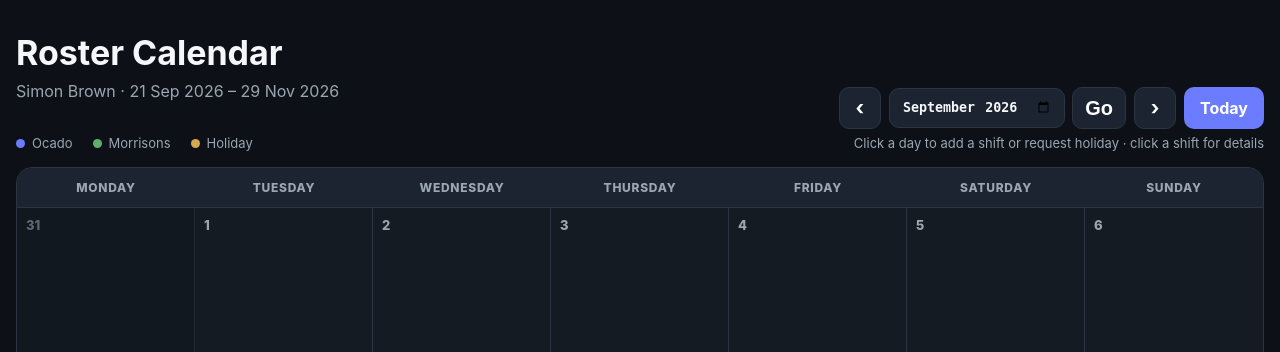
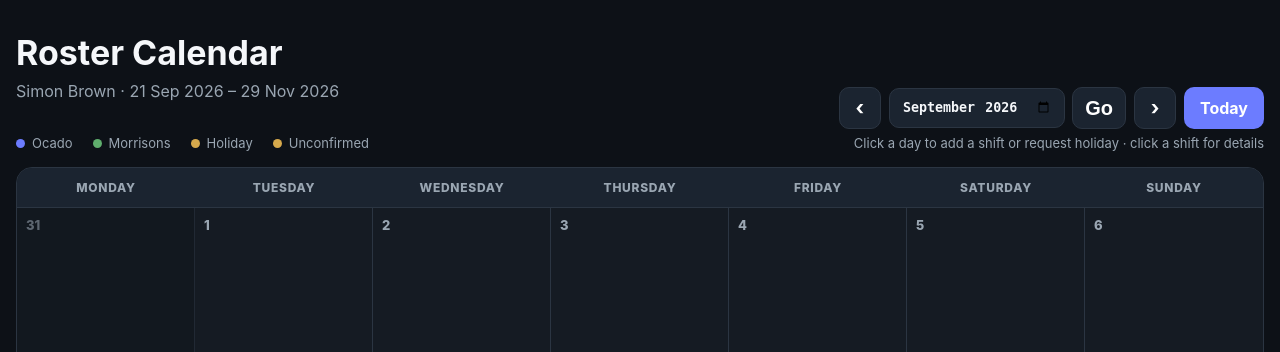
Before and after one commit to dippa1982/roster_app, a Flask app: page /calendar in a window 1280 px wide. Shown: the part 71-423 px from the top of the page. Run offline with Flask 3, Linux system fonts and the light colour scheme.

Commit message:
Add files via upload

```diff
--- a/app.py
+++ b/app.py
@@ -87,6 +87,14 @@ class HolidayRequest(db.Model):
     created_at = db.Column(db.DateTime, default=datetime.utcnow, nullable=False)
 
 
+class UnconfirmedShift(db.Model):
+    """Shift shown in MiOcado but not yet confirmed on the official roster."""
+    id = db.Column(db.Integer, primary_key=True)
+    shift_date = db.Column(db.Date, nullable=False, unique=True)
+    source_filename = db.Column(db.String(255), nullable=True)
+    created_at = db.Column(db.DateTime, default=datetime.utcnow, nullable=False)
+
+
 
 def migrate_schema():
     """Safely add the small schema changes used by the newer features.
@@ -109,6 +117,7 @@ def migrate_schema():
     # Existing installations will not have the holiday_request table.
     # create(checkfirst=True) leaves an existing table untouched.
     HolidayRequest.__table__.create(bind=db.engine, checkfirst=True)
+    UnconfirmedShift.__table__.create(bind=db.engine, checkfirst=True)
 
     # Holiday entries in older imports had no hours because the PDF only
     # prints the word "Holiday". In this roster a holiday is paid as the
@@ -290,6 +299,22 @@ def parse_roster(pdf_path):
         "shifts": shifts,
     }
 
+def parse_unconfirmed_roster(pdf_path):
+    """Read UNCONFIRMED_SHIFTS metadata from the generated MiOcado PDF."""
+    doc = fitz.open(pdf_path)
+    found = set()
+    for page in doc:
+        page_text = page.get_text()
+        for match in re.finditer(r"UNCONFIRMED_SHIFTS:\s*([^\n\r]+)", page_text):
+            for raw in re.findall(r"\d{4}-\d{2}-\d{2}", match.group(1)):
+                try:
+                    found.add(datetime.strptime(raw, "%Y-%m-%d").date())
+                except ValueError:
+                    pass
+    doc.close()
+    return sorted(found)
+
+
 def load_settings():
     defaults = {
         "hourly_rate": None,
@@ -380,7 +405,7 @@ def serialise_shifts(shifts):
         } for s in shifts
     })
 
-def build_calendar_data(shifts, year, month, holiday_requests=None):
+def build_calendar_data(shifts, year, month, holiday_requests=None, unconfirmed_shifts=None):
     """Build a Monday-first calendar grid for the requested month."""
     cal = pycalendar.Calendar(firstweekday=0)  # Monday
     weeks = []
@@ -391,6 +416,9 @@ def build_calendar_data(shifts, year, month, holiday_requests=None):
     requests_by_date = {}
     for req in (holiday_requests or []):
         requests_by_date.setdefault(req.request_date, []).append(req)
+    unconfirmed_by_date = {}
+    for item in (unconfirmed_shifts or []):
+        unconfirmed_by_date.setdefault(item.shift_date, []).append(item)
 
     for week in cal.monthdatescalendar(year, month):
         cells = []
@@ -401,6 +429,7 @@ def build_calendar_data(shifts, year, month, holiday_requests=None):
                 "is_today": day_value == today,
                 "events": by_date.get(day_value, []),
                 "holiday_requests": requests_by_date.get(day_value, []),
+                "unconfirmed_shifts": unconfirmed_by_date.get(day_value, []),
             })
         weeks.append(cells)
     return weeks
@@ -414,7 +443,9 @@ def month_offset(year, month, offset):
 def calendar_context(roster, shifts, year, month):
     requests = HolidayRequest.query.filter_by(roster_id=roster.id).all()
     month_requests = [r for r in requests if r.request_date.year == year and r.request_date.month == month]
-    calendar_weeks = build_calendar_data(shifts, year, month, month_requests)
+    all_unconfirmed = UnconfirmedShift.query.order_by(UnconfirmedShift.shift_date).all()
+    unconfirmed = [u for u in all_unconfirmed if u.shift_date.year == year and u.shift_date.month == month]
+    calendar_weeks = build_calendar_data(shifts, year, month, month_requests, unconfirmed)
     month_events = [s for s in shifts if s.shift_date.year == year and s.shift_date.month == month]
     worked = [s for s in month_events if s.employer != "Holiday"]
     payable = [s for s in month_events if s.hours and s.hours > 0]
@@ -459,6 +490,7 @@ def calendar_context(roster, shifts, year, month):
         "money": money,
         "month_events": month_events,
         "holiday_requests": month_requests,
+        "unconfirmed_shifts": unconfirmed,
         "shift_json": serialise_shifts(shifts),
     }
 
@@ -566,6 +598,27 @@ def upload_roster():
     saved_path = UPLOAD_DIR / f"{datetime.utcnow():%Y%m%d%H%M%S}_{filename}"
     file.save(saved_path)
 
+    # A generated MiOcado calendar PDF can contain a machine-readable list
+    # of unconfirmed shift dates. Import those without replacing the active
+    # confirmed roster.
+    try:
+        unconfirmed_dates = parse_unconfirmed_roster(saved_path)
+    except Exception:
+        unconfirmed_dates = []
+
+    if unconfirmed_dates:
+        added = 0
+        for shift_date in unconfirmed_dates:
+            existing = UnconfirmedShift.query.filter_by(shift_date=shift_date).first()
+            if existing:
+                existing.source_filename = filename
+            else:
+                db.session.add(UnconfirmedShift(shift_date=shift_date, source_filename=filename))
+                added += 1
+        db.session.commit()
+        flash(f"Unconfirmed shifts imported: {added} new dates ({len(unconfirmed_dates)} dates found).", "success")
+        return redirect(url_for("calendar", year=unconfirmed_dates[0].year, month=unconfirmed_dates[0].month))
+
     try:
         parsed = parse_roster(saved_path)
     except Exception as exc:
@@ -602,6 +655,19 @@ def upload_roster():
     db.session.commit()
     flash("New roster uploaded successfully.", "success")
     return redirect(url_for("dashboard"))
+
+
+@app.route("/unconfirmed/<int:shift_id>/remove", methods=["POST"])
+def remove_unconfirmed_shift(shift_id):
+    item = db.session.get(UnconfirmedShift, shift_id)
+    if not item:
+        flash("Unconfirmed shift not found.", "error")
+        return redirect(url_for("calendar"))
+    shift_date = item.shift_date
+    db.session.delete(item)
+    db.session.commit()
+    flash(f"Unconfirmed shift for {shift_date.strftime('%d %b %Y')} removed.", "success")
+    return redirect(url_for("calendar", year=shift_date.year, month=shift_date.month))
 
 
 @app.route("/shift/add", methods=["POST"])
--- a/templates/calendar.html
+++ b/templates/calendar.html
@@ -54,6 +54,7 @@
     <span><i class="legend-dot ocado-dot"></i> Ocado</span>
     <span><i class="legend-dot morrisons-dot"></i> Morrisons</span>
     <span><i class="legend-dot holiday-dot"></i> Holiday</span>
+    <span><i class="legend-dot holiday-dot"></i> Unconfirmed</span>
     <span class="legend-help">Click a day to add a shift or request holiday · click a shift for details</span>
   </div>
 
@@ -75,6 +76,17 @@
                   </div>
                   {% if event.start_time %}<div class="event-time">{{ event.start_time }}</div>{% endif %}
                 </button>
+              {% endfor %}
+              {% for item in cell.unconfirmed_shifts %}
+                <div class="holiday-request-box" title="Unconfirmed shift from MiOcado. Time and employer have not been confirmed yet." onclick="event.stopPropagation()">
+                  <strong>Unconfirmed shift</strong>
+                  <span>Not confirmed</span>
+                  <div class="holiday-request-actions">
+                    <form method="post" action="{{ url_for('remove_unconfirmed_shift', shift_id=item.id) }}" onclick="event.stopPropagation()">
+                      <button class="btn secondary" type="submit">Remove</button>
+                    </form>
+                  </div>
+                </div>
               {% endfor %}
               {% for req in cell.holiday_requests %}
                 <div class="holiday-request-box" title="Holiday requested by {{ req.requested_by }}{% if req.note %}: {{ req.note }}{% endif %}">
```
Also changed, not shown: roster.db, 2 other files.
